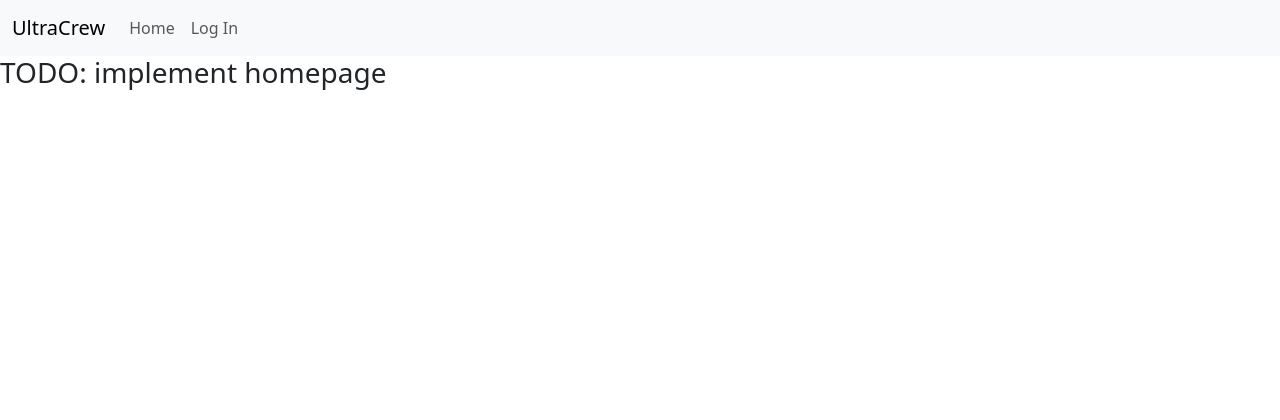
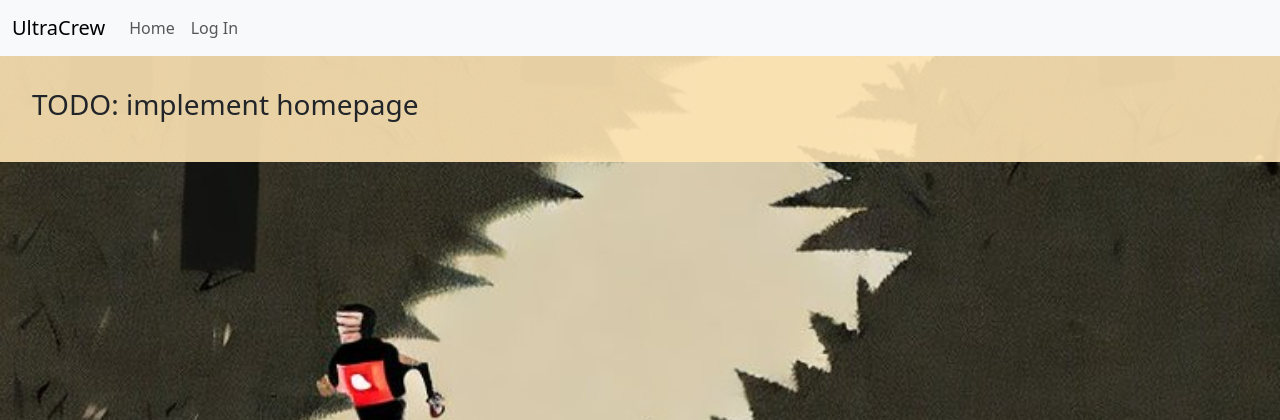
Before and after one commit to Rice-Tech/UltraCrew, a Django app: page /runner/ in a window 1280 px wide. Shown: the top 420 px of the page. Run offline with Django 4.2, Linux system fonts and the light colour scheme.

Commit message:
Added static css

```diff
--- /dev/null
+++ b/ultracrew/static/style.css
@@ -0,0 +1,9 @@
+body{
+    background-image: url("runnerbg.jpeg");
+    background-size: cover;
+    background-position: center;
+}
+main{
+    background-color: rgba(253, 228, 179, 0.9);
+    padding: 2em;
+}
--- a/ultracrew/templates/layout.html
+++ b/ultracrew/templates/layout.html
@@ -4,7 +4,10 @@
         <meta charset="utf-8">
         <meta name="viewport" content="width=device-width, initial-scale=1">
         <link href="https://cdn.jsdelivr.net/npm/bootstrap@5.3.2/dist/css/bootstrap.min.css" rel="stylesheet" integrity="sha384-T3c6CoIi6uLrA9TneNEoa7RxnatzjcDSCmG1MXxSR1GAsXEV/Dwwykc2MPK8M2HN" crossorigin="anonymous">
+        {% load static %}
+        <link rel="stylesheet" href="{% static "style.css" %}">
     </head>
+    <body>
         <header>
             <nav class="navbar navbar-expand-lg bg-body-tertiary">
                 <div class="container-fluid">
@@ -31,9 +34,10 @@
                 </div>
             </nav>
         </header>
-    <body>
+        <main>
             {% block content %}
             {% endblock %}
+        </main>
         <script src="https://cdn.jsdelivr.net/npm/bootstrap@5.3.2/dist/js/bootstrap.bundle.min.js" integrity="sha384-C6RzsynM9kWDrMNeT87bh95OGNyZPhcTNXj1NW7RuBCsyN/o0jlpcV8Qyq46cDfL" crossorigin="anonymous"></script>
     </body>
 </html>
```
Also changed, not shown: ultracrew/static/runnerbg.jpeg (added). Lines whose indentation alone changed are shown as unchanged.
